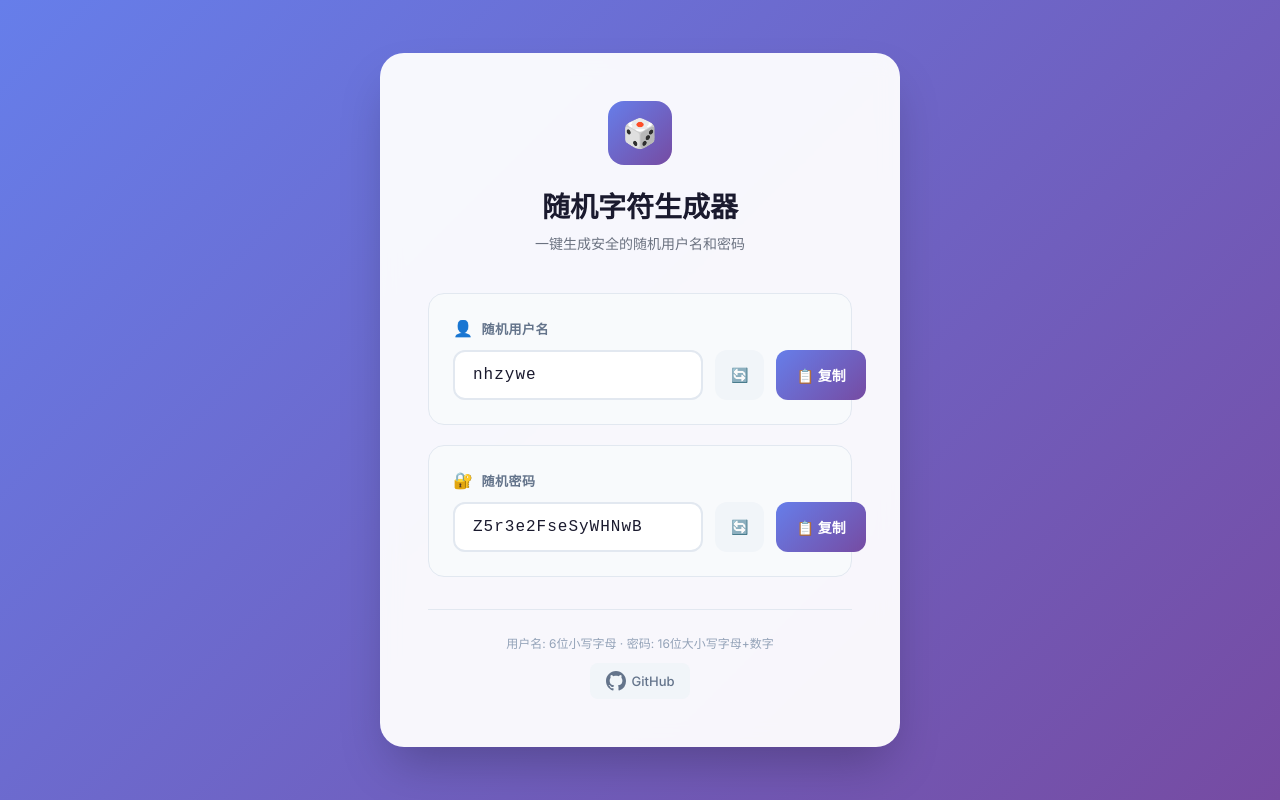
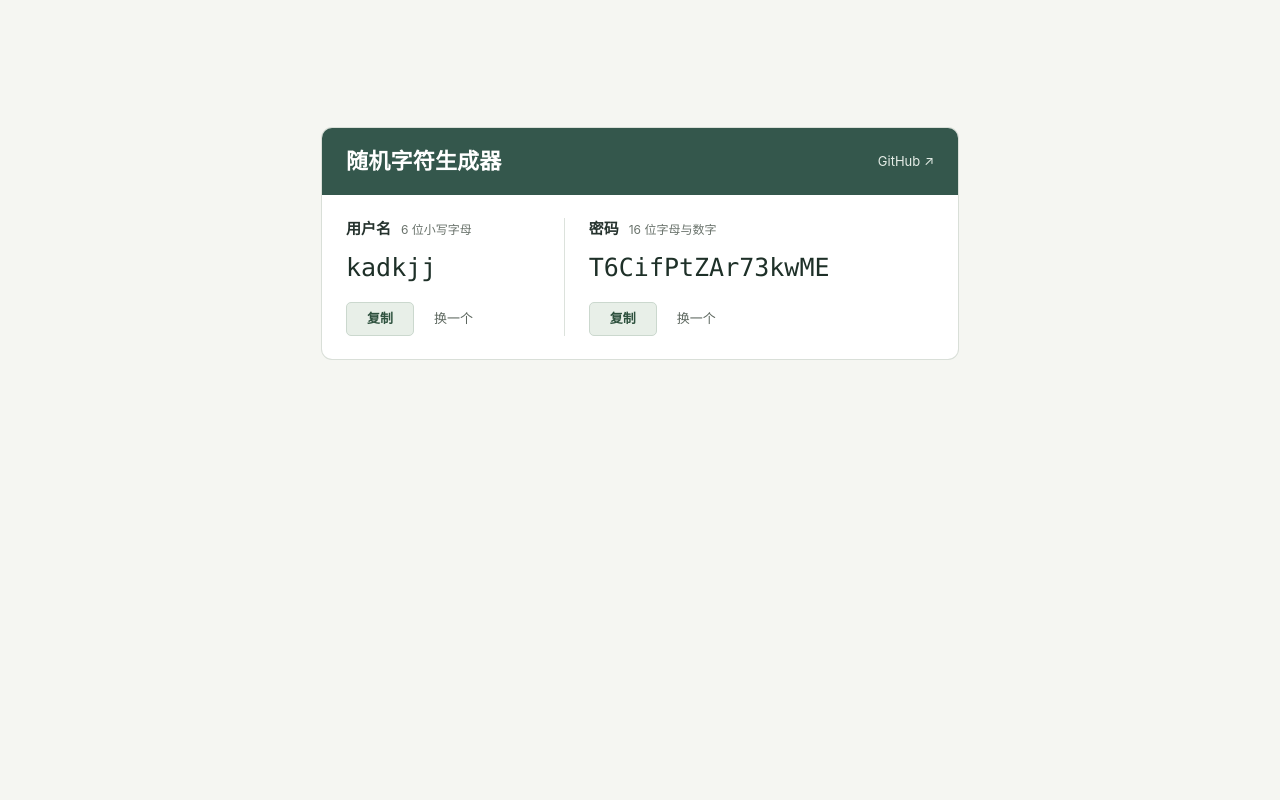
Before and after one commit to Tomatosky/random-str, a plain HTML site: page index.html in a window 1280 px wide. Drawn offline with Linux system fonts and the light colour scheme.

Commit message:
Update index.html

```diff
--- a/index.html
+++ b/index.html
@@ -1,311 +1,188 @@
 <!doctype html>
-<html lang="zh">
+<html lang="zh-CN">
 <head>
-    <meta charset="UTF-8">
-    <meta name="viewport" content="width=device-width, initial-scale=1.0">
+    <meta charset="utf-8">
+    <meta name="viewport" content="width=device-width, initial-scale=1">
     <title>随机字符生成器</title>
-    <link href="https://fonts.googleapis.com/css2?family=Inter:wght@400;500;600;700&display=swap" rel="stylesheet">
     <style>
-        * {
-            margin: 0;
-            padding: 0;
-            box-sizing: border-box;
+        * { box-sizing: border-box; }
+        :root {
+            color-scheme: light;
+            font: 15px/1.5 "Inter", system-ui, "PingFang SC", "Microsoft YaHei", sans-serif;
+            color: #26332e;
+            background: #f5f6f2;
         }
-
-        body {
-            font-family: 'Inter', -apple-system, BlinkMacSystemFont, 'Segoe UI', sans-serif;
-            min-height: 100vh;
-            background: linear-gradient(135deg, #667eea 0%, #764ba2 100%);
+        body { margin: 0; }
+        main {
+            width: min(636px, calc(100% - 32px));
+            margin: clamp(40px, 16vh, 144px) auto;
+            background: #fff;
+            border-radius: 10px;
+            box-shadow: 0 0 0 1px #d9dfd8;
+        }
+        header {
             display: flex;
             align-items: center;
-            justify-content: center;
-            padding: 20px;
-        }
-
-        .container {
-            background: rgba(255, 255, 255, 0.95);
-            border-radius: 24px;
-            padding: 48px;
-            width: 100%;
-            max-width: 520px;
-            box-shadow: 0 25px 50px -12px rgba(0, 0, 0, 0.25);
-            backdrop-filter: blur(10px);
-        }
-
-        .header {
-            text-align: center;
-            margin-bottom: 40px;
-        }
-
-        .header-icon {
-            width: 64px;
-            height: 64px;
-            background: linear-gradient(135deg, #667eea 0%, #764ba2 100%);
-            border-radius: 16px;
-            display: flex;
-            align-items: center;
-            justify-content: center;
-            margin: 0 auto 20px;
-            font-size: 28px;
-        }
-
-        .header h1 {
-            font-size: 28px;
-            font-weight: 700;
-            color: #1a1a2e;
-            margin-bottom: 8px;
-        }
-
-        .header p {
-            color: #6b7280;
-            font-size: 14px;
-        }
-
-        .card {
-            background: #f8fafc;
-            border-radius: 16px;
-            padding: 24px;
-            margin-bottom: 20px;
-            border: 1px solid #e2e8f0;
-            transition: all 0.3s ease;
-        }
-
-        .card:hover {
-            border-color: #667eea;
-            box-shadow: 0 4px 12px rgba(102, 126, 234, 0.15);
-        }
-
-        .card-label {
-            display: flex;
-            align-items: center;
-            gap: 8px;
-            font-size: 13px;
-            font-weight: 600;
-            color: #64748b;
-            text-transform: uppercase;
-            letter-spacing: 0.5px;
-            margin-bottom: 12px;
-        }
-
-        .card-label .icon {
-            font-size: 16px;
-        }
-
-        .input-group {
-            display: flex;
-            gap: 12px;
-        }
-
-        .input-group input {
-            flex: 1;
-            padding: 14px 18px;
-            border: 2px solid #e2e8f0;
-            border-radius: 12px;
-            font-size: 16px;
-            font-family: 'SF Mono', 'Fira Code', monospace;
-            color: #1a1a2e;
-            background: white;
-            transition: all 0.2s ease;
-            letter-spacing: 1px;
-        }
-
-        .input-group input:focus {
-            outline: none;
-            border-color: #667eea;
-            box-shadow: 0 0 0 3px rgba(102, 126, 234, 0.2);
-        }
-
-        .btn {
-            padding: 14px 20px;
-            border: none;
-            border-radius: 12px;
-            font-size: 14px;
-            font-weight: 600;
-            cursor: pointer;
-            transition: all 0.2s ease;
-            display: flex;
-            align-items: center;
-            gap: 8px;
-            white-space: nowrap;
-        }
-
-        .btn-copy {
-            background: linear-gradient(135deg, #667eea 0%, #764ba2 100%);
+            justify-content: space-between;
+            gap: 16px;
+            padding: 17px 24px;
+            border-radius: 10px 10px 0 0;
+            background: #34574c;
             color: white;
         }
-
-        .btn-copy:hover {
-            transform: translateY(-2px);
-            box-shadow: 0 4px 12px rgba(102, 126, 234, 0.4);
+        h1 { margin: 0; font-size: 22px; font-weight: 600; letter-spacing: .01em; }
+        a { color: #e5ede7; font-size: 13px; text-decoration: none; }
+        a:hover, .refresh:hover { text-decoration: underline; text-underline-offset: 3px; }
+        :focus-visible { outline: 2px solid #406752; outline-offset: 3px; }
+        header :focus-visible { outline-color: white; }
+        .fields { display: grid; grid-template-columns: 38% 62%; padding-block: 23px; }
+        .field { min-width: 0; padding-inline: 24px; }
+        .field + .field { border-left: 1px solid #dce2dc; }
+        .details { display: flex; align-items: baseline; flex-wrap: wrap; gap: 0 10px; }
+        label { font-size: 15px; font-weight: 650; }
+        .format { color: #69726b; font-size: 12px; }
+        input {
+            display: block;
+            width: 100%;
+            margin: 9px 0 17px;
+            padding: 0;
+            border: 0;
+            border-radius: 2px;
+            background: transparent;
+            color: #1e3028;
+            font: 25px/1.4 "IBM Plex Mono", Consolas, Menlo, monospace;
         }
-
-        .btn-copy:active {
-            transform: translateY(0);
+        input::selection { background: #d8e8d9; }
+        .actions { display: flex; align-items: center; gap: 7px; }
+        button {
+            min-height: 34px;
+            padding-inline: 12px;
+            border: 1px solid transparent;
+            border-radius: 5px;
+            font: inherit;
+            font-size: 13px;
+            cursor: pointer;
         }
-
-        .btn-refresh {
-            background: #f1f5f9;
-            color: #64748b;
-            padding: 14px 16px;
-        }
-
-        .btn-refresh:hover {
-            background: #e2e8f0;
-            color: #475569;
-        }
-
-        .footer {
-            text-align: center;
-            margin-top: 32px;
-            padding-top: 24px;
-            border-top: 1px solid #e2e8f0;
-        }
-
-        .footer p {
-            color: #94a3b8;
-            font-size: 12px;
-            margin-bottom: 12px;
-        }
-
-        .github-link {
-            display: inline-flex;
-            align-items: center;
-            gap: 6px;
-            color: #64748b;
-            text-decoration: none;
-            font-size: 13px;
-            font-weight: 500;
-            padding: 8px 16px;
-            border-radius: 8px;
-            background: #f1f5f9;
-            transition: all 0.2s ease;
-        }
-
-        .github-link:hover {
-            color: #1a1a2e;
-            background: #e2e8f0;
-        }
-
-        .copied-toast {
-            position: fixed;
-            bottom: 30px;
-            left: 50%;
-            transform: translateX(-50%) translateY(100px);
-            background: #1a1a2e;
-            color: white;
-            padding: 14px 28px;
-            border-radius: 12px;
-            font-size: 14px;
-            font-weight: 500;
-            opacity: 0;
-            transition: all 0.3s ease;
-            display: flex;
-            align-items: center;
-            gap: 8px;
-        }
-
-        .copied-toast.show {
-            transform: translateX(-50%) translateY(0);
-            opacity: 1;
-        }
-
-        @media (max-width: 480px) {
-            .container {
-                padding: 32px 24px;
-            }
-
-            .input-group {
-                flex-direction: column;
-            }
-
-            .btn-copy {
-                justify-content: center;
-            }
+        .copy { min-width: 68px; border-color: #cbd8ce; background: #e8efe8; color: #2e513e; font-weight: 600; }
+        .copy:hover { background: #dce8de; border-color: #b8cabc; }
+        .copy[data-copied] { color: white; background: #34574c; border-color: #34574c; }
+        .refresh { color: #5d675f; background: transparent; }
+        #status { margin: 0; font-size: 13px; color: #575e58; }
+        #status:not(:empty) { padding: 0 24px 18px; }
+        @media (max-width: 560px) {
+            main { margin-top: 40px; }
+            header { padding: 15px 20px; }
+            h1 { font-size: 20px; }
+            .fields { grid-template-columns: 1fr; padding: 0 20px; }
+            .field { padding: 18px 0; }
+            .field + .field { border-left: 0; border-top: 1px solid #dce2dc; }
+            input { margin: 6px 0 10px; font-size: clamp(21px, 5.8vw, 25px); }
+            button { min-height: 38px; }
         }
     </style>
 </head>
 <body>
-    <div class="container">
-        <div class="header">
-            <div class="header-icon">🎲</div>
+    <main>
+        <header>
             <h1>随机字符生成器</h1>
-            <p>一键生成安全的随机用户名和密码</p>
-        </div>
-
-        <div class="card">
-            <div class="card-label">
-                <span class="icon">👤</span>
-                随机用户名
+            <a href="https://github.com/Tomatosky/random-str" target="_blank" rel="noopener noreferrer">GitHub <span aria-hidden="true">↗</span></a>
+        </header>
+        <div class="fields">
+            <div class="field">
+                <div class="details">
+                    <label for="user">用户名</label>
+                    <span class="format" id="user-format">6 位小写字母</span>
+                </div>
+                <input id="user" type="text" readonly spellcheck="false" aria-describedby="user-format">
+                <div class="actions">
+                    <button class="copy" type="button" aria-label="复制用户名">复制</button>
+                    <button class="refresh" type="button" aria-label="重新生成用户名">换一个</button>
+                </div>
             </div>
-            <div class="input-group">
-                <input type="text" id="user" readonly>
-                <button class="btn btn-refresh" onclick="regenerate('user')" title="重新生成">🔄</button>
-                <button class="btn btn-copy" onclick="copy('user')">📋 复制</button>
+            <div class="field">
+                <div class="details">
+                    <label for="psw">密码</label>
+                    <span class="format" id="psw-format">16 位字母与数字</span>
+                </div>
+                <input id="psw" type="text" readonly spellcheck="false" aria-describedby="psw-format">
+                <div class="actions">
+                    <button class="copy" type="button" aria-label="复制密码">复制</button>
+                    <button class="refresh" type="button" aria-label="重新生成密码">换一个</button>
+                </div>
             </div>
         </div>
+        <p id="status" role="status"></p>
+    </main>
+    <script>
+        const formats = {
+            user: { alphabet: 'abcdefhijkmnprstwxyz', length: 6 },
+            psw: { alphabet: 'ABCDEFGHJKMNPQRSTWXYZabcdefhijkmnprstwxyz2345678', length: 16 }
+        };
 
-        <div class="card">
-            <div class="card-label">
-                <span class="icon">🔐</span>
-                随机密码
-            </div>
-            <div class="input-group">
-                <input type="text" id="psw" readonly>
-                <button class="btn btn-refresh" onclick="regenerate('psw')" title="重新生成">🔄</button>
-                <button class="btn btn-copy" onclick="copy('psw')">📋 复制</button>
-            </div>
-        </div>
-
-        <div class="footer">
-            <p>用户名: 6位小写字母 · 密码: 16位大小写字母+数字</p>
-            <a href="https://github.com/Tomatosky/random-str" target="_blank" class="github-link">
-                <svg height="20" viewBox="0 0 16 16" width="20" fill="currentColor">
-                    <path d="M8 0C3.58 0 0 3.58 0 8c0 3.54 2.29 6.53 5.47 7.59.4.07.55-.17.55-.38 0-.19-.01-.82-.01-1.49-2.01.37-2.53-.49-2.69-.94-.09-.23-.48-.94-.82-1.13-.28-.15-.68-.52-.01-.53.63-.01 1.08.58 1.23.82.72 1.21 1.87.87 2.33.66.07-.52.28-.87.51-1.07-1.78-.2-3.64-.89-3.64-3.95 0-.87.31-1.59.82-2.15-.08-.2-.36-1.02.08-2.12 0 0 .67-.21 2.2.82.64-.18 1.32-.27 2-.27.68 0 1.36.09 2 .27 1.53-1.04 2.2-.82 2.2-.82.44 1.1.16 1.92.08 2.12.51.56.82 1.27.82 2.15 0 3.07-1.87 3.75-3.65 3.95.29.25.54.73.54 1.48 0 1.07-.01 1.93-.01 2.2 0 .21.15.46.55.38A8.013 8.013 0 0016 8c0-4.42-3.58-8-8-8z"></path>
-                </svg>
-                GitHub
-            </a>
-        </div>
-    </div>
-
-    <div class="copied-toast" id="toast">
-        ✅ 已复制到剪贴板
-    </div>
-
-    <script>
-        var chars_0 = 'abcdefhijkmnprstwxyz';
-        var chars_1 = 'ABCDEFGHJKMNPQRSTWXYZabcdefhijkmnprstwxyz2345678';
-
-        function generate(chars, len) {
-            var str = '';
-            for (var i = 0; i < len; i++) {
-                str += chars.charAt(Math.floor(Math.random() * chars.length));
+        function generate({ alphabet, length }) {
+            const limit = 256 - (256 % alphabet.length);
+            const bytes = new Uint8Array(length);
+            let result = '';
+            while (result.length < length) {
+                crypto.getRandomValues(bytes);
+                for (const byte of bytes) {
+                    if (byte < limit) result += alphabet[byte % alphabet.length];
+                    if (result.length === length) break;
+                }
             }
-            return str;
+            return result;
         }
 
-        function regenerate(variety) {
-            if (variety === 'user') {
-                document.getElementById('user').value = generate(chars_0, 6);
-            } else {
-                document.getElementById('psw').value = generate(chars_1, 16);
+        async function copyValue(input) {
+            if (navigator.clipboard) {
+                try {
+                    await navigator.clipboard.writeText(input.value);
+                    return true;
+                } catch {
+                    // 本地文件或权限设置可能需要走选区复制。
+                }
             }
+            input.focus();
+            input.select();
+            return document.execCommand('copy');
         }
 
-        function copy(variety) {
-            var input = document.getElementById(variety);
-            input.select();
-            document.execCommand('copy');
+        const status = document.getElementById('status');
+        for (const field of document.querySelectorAll('.field')) {
+            const input = field.querySelector('input');
+            const copy = field.querySelector('.copy');
+            const label = field.querySelector('label').textContent;
+            let timer;
 
-            var toast = document.getElementById('toast');
-            toast.classList.add('show');
-            setTimeout(function() {
-                toast.classList.remove('show');
-            }, 2000);
+            function showCopied(copied) {
+                clearTimeout(timer);
+                copy.toggleAttribute('data-copied', copied);
+                copy.textContent = copied ? '已复制' : '复制';
+                copy.setAttribute('aria-label', copied ? label + '已复制' : '复制' + label);
+            }
+
+            function regenerate() {
+                input.value = generate(formats[input.id]);
+                showCopied(false);
+                status.textContent = '';
+            }
+
+            field.querySelector('.refresh').addEventListener('click', regenerate);
+            copy.addEventListener('click', async () => {
+                const value = input.value;
+                const copied = await copyValue(input);
+                if (value !== input.value) return;
+                showCopied(copied);
+                if (copied) {
+                    copy.focus({ preventScroll: true });
+                    status.textContent = '';
+                    timer = setTimeout(() => showCopied(false), 1800);
+                } else {
+                    status.textContent = label + '已选中，请使用系统的复制操作。';
+                }
+            });
+            regenerate();
         }
-
-        // 页面加载时生成初始值
-        document.getElementById('user').value = generate(chars_0, 6);
-        document.getElementById('psw').value = generate(chars_1, 16);
     </script>
 </body>
 </html>
```
